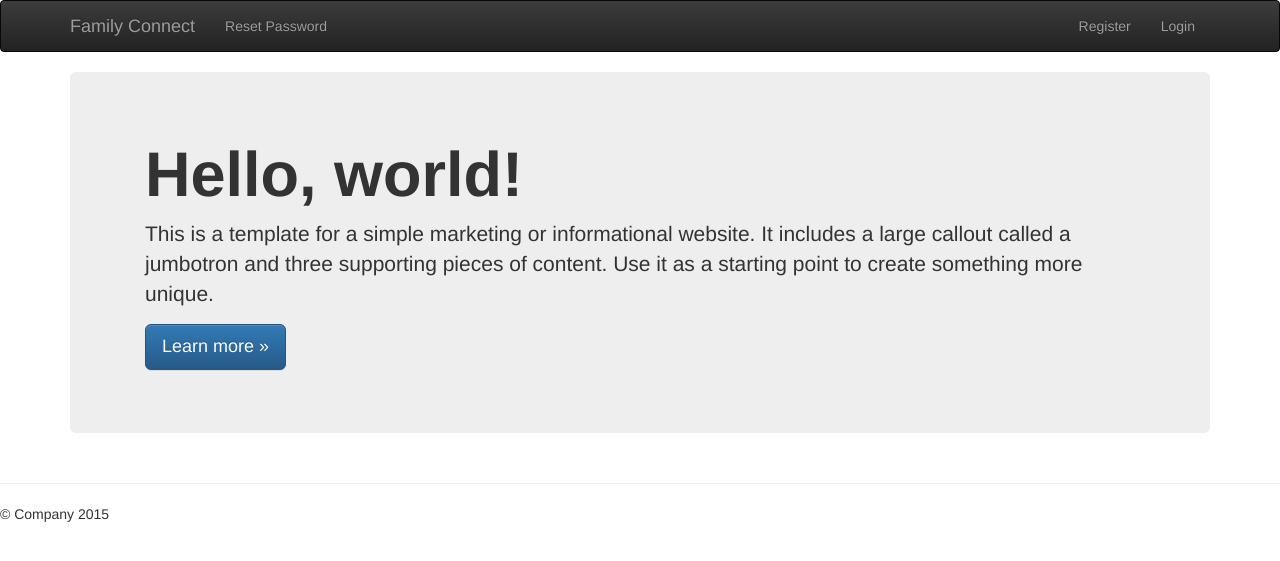
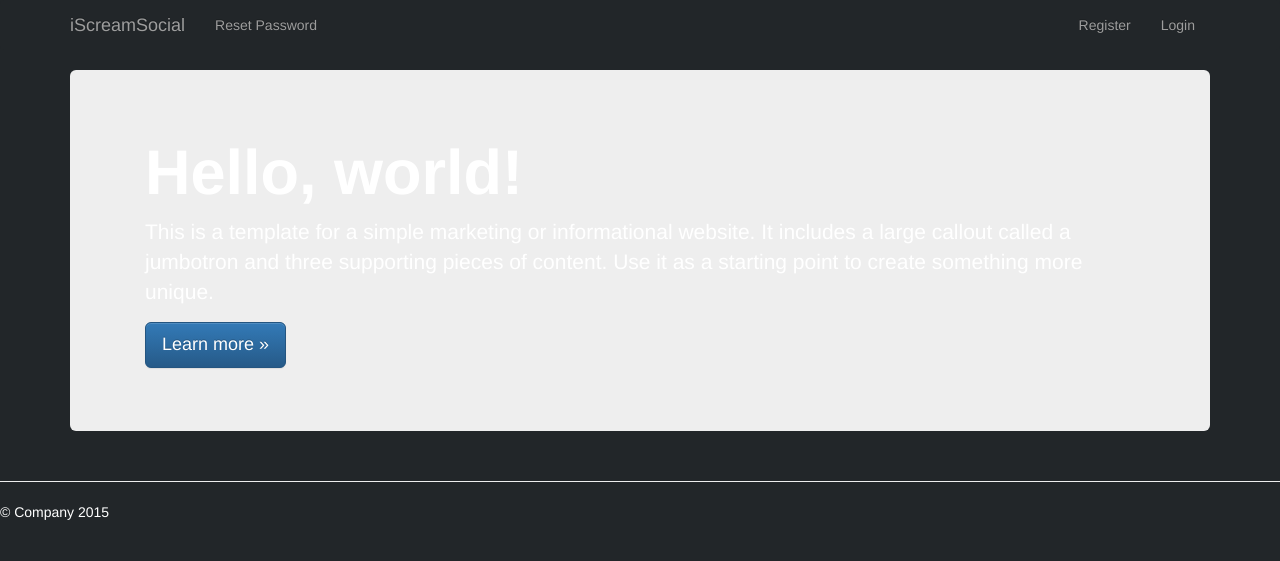
Before and after one commit to philknowles/SocialNetwork, a Django app: template accounts/templates/accounts/home.html in a window 1280 px wide. Shown: the top 561 px of the page. Run offline with Django 3.2, Linux system fonts and the light colour scheme; the template is opened without the code that fills it, so the values that code supplies are empty; some libraries are stand-ins or nearby versions.

Commit message:
Added color to login page.

```diff
--- a/accounts/templates/base.html
+++ b/accounts/templates/base.html
@@ -28,7 +28,7 @@
             <span class="icon-bar"></span>
             <span class="icon-bar"></span>
           </button>
-          <a class="navbar-brand" href="/">Family Connect</a>
+          <a class="navbar-brand" href="/">iScreamSocial</a>
         </div>
         <div id="navbar" class="navbar-collapse collapse">
             {% if user.is_authenticated %}
--- /dev/null
+++ b/gulp.js
@@ -0,0 +1,3 @@
+gulp.task('travis', ['build', 'testServerJS'], function() {
+   process.exit(0);
+});
--- a/static/css/main.css
+++ b/static/css/main.css
@@ -6,6 +6,8 @@
 html, body {
     padding-top:0;
     padding-bottom:0;
+    background-color:#222629;
+    color:#fff;
 }
 h1 {
     font-size:14px;
@@ -17,3 +19,17 @@ h1 {
     max-width:300px;
     max-height:300px;
 }
+
+.navbar, .navbar-collapse {
+    background-color:#222629;
+    color:#fff;
+    border:0;
+}
+
+.navbar-inverse {
+    background-image:none;
+}
+
+.navbar-inverse .navbar-collapse, .navbar-inverse .navbar-form {
+    border-color:#61892f;
+}
```
Also changed, not shown: .travis.yml.
